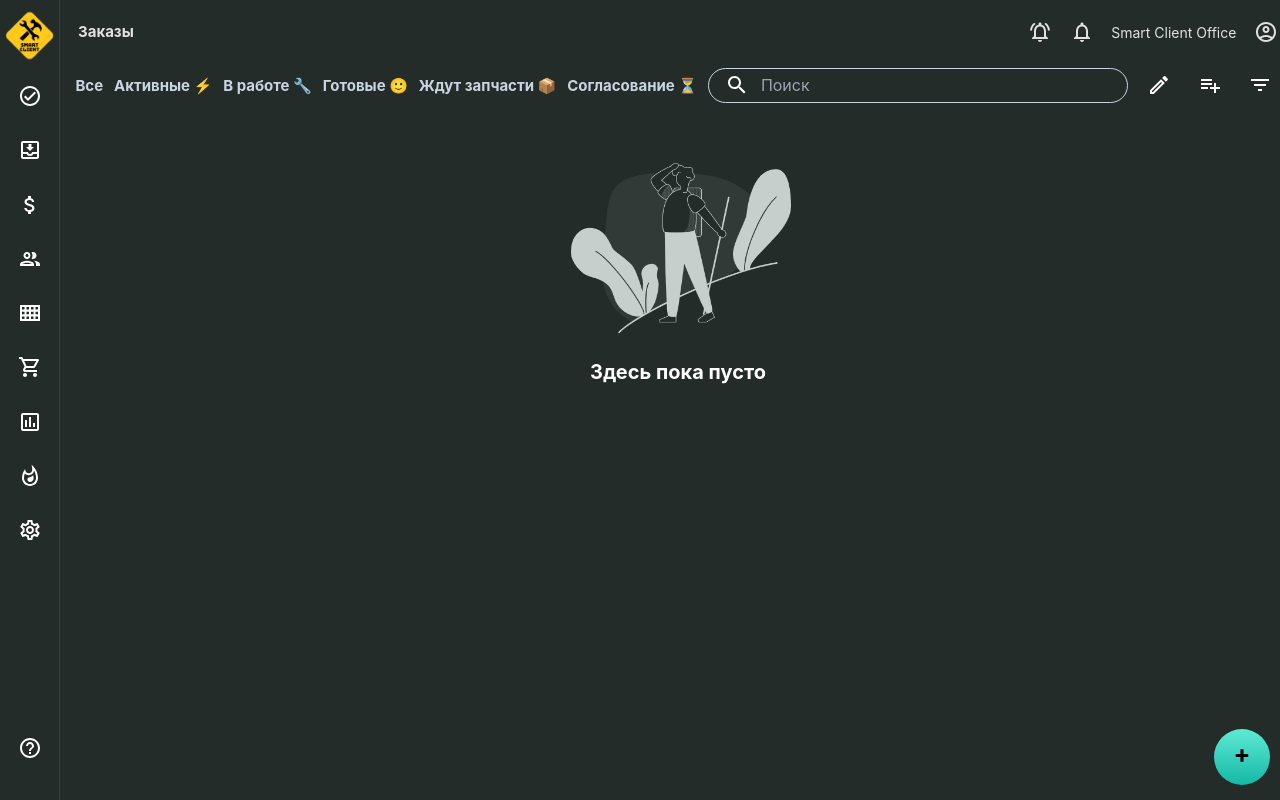
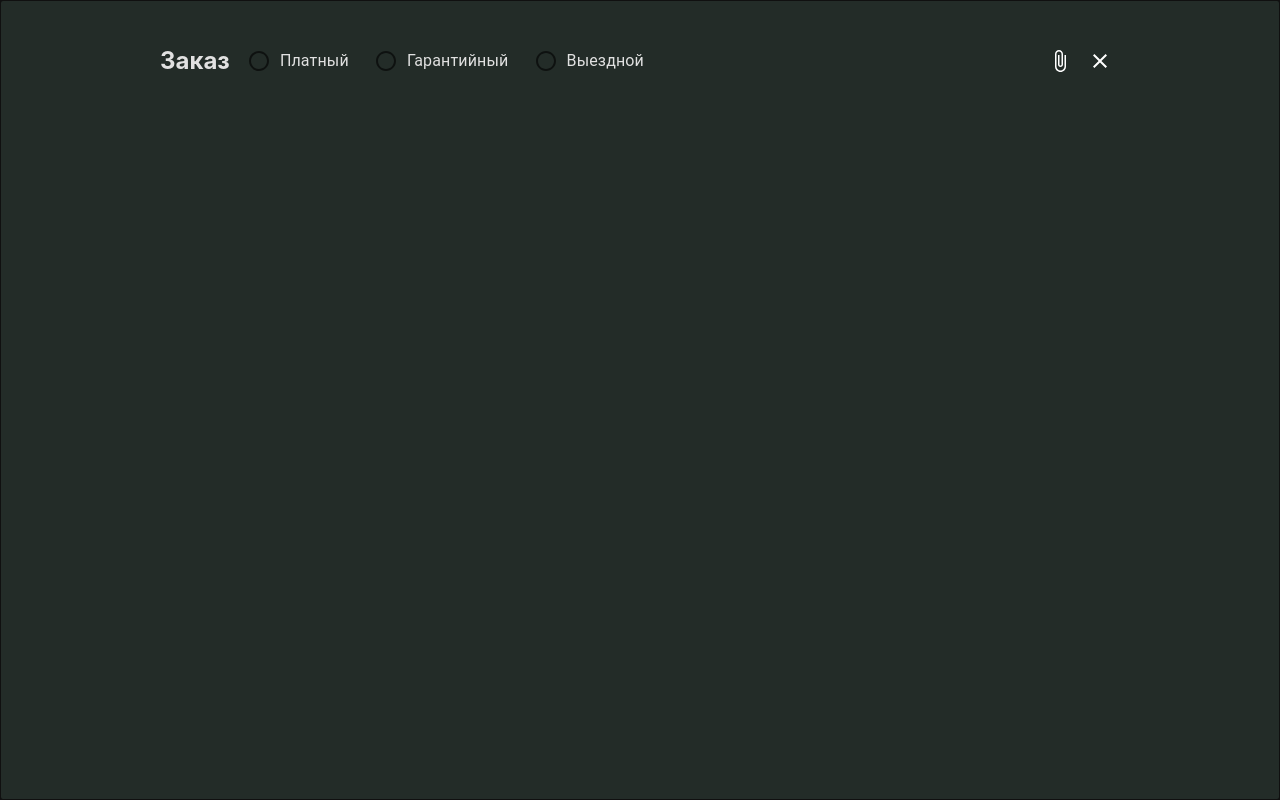
Before and after one commit to dev-tokumei/service_dashboard, a React (Create React App) app: page /order in a window 1280 px wide. Built offline with nearby package versions, Linux system fonts and the light colour scheme.

Commit message:
styling order modal

```diff
--- a/package.json
+++ b/package.json
@@ -49,6 +49,12 @@
     ]
   },
   "devDependencies": {
+    "eslint": "^8.34.0",
+    "eslint-config-standard": "^17.0.0",
+    "eslint-plugin-import": "^2.27.5",
+    "eslint-plugin-n": "^15.6.1",
+    "eslint-plugin-promise": "^6.1.1",
+    "eslint-plugin-react": "^7.32.2",
     "tailwindcss": "^3.2.4"
   }
 }
--- a/src/components/Orders/OrderModal.jsx
+++ b/src/components/Orders/OrderModal.jsx
@@ -1,16 +1,57 @@
-import { IconButton, Modal } from "@mui/material";
+import {
+  FormControlLabel,
+  FormLabel,
+  IconButton,
+  Modal,
+  Radio,
+  RadioGroup,
+} from "@mui/material";
 import React from "react";
 import { useDispatch } from "react-redux";
 import { onClose, onOpen } from "../../store/slices/modalSlice";
 import CloseIcon from "@mui/icons-material/Close";
+import { Input } from "@mui/material";
+import AttachFileIcon from "@mui/icons-material/AttachFile";
 
 const OrderModal = ({ onOpen }) => {
   const dispatch = useDispatch();
   return (
     <Modal open={onOpen} onClose={() => dispatch(onClose())}>
-      <IconButton sx={{ color: "white" }}>
-        <CloseIcon />
-      </IconButton>
+      <div className="flex justify-center items-start bg_color h-full p-10">
+        <div className="w-[960px]">
+          <header className="flex w-full justify-between ">
+            <div className="flex items-center justify-between w-[500px]">
+              <h1 className="font-bold text-2xl mr-2">Заказ</h1>
+              <FormControlLabel
+                value="female"
+                control={<Radio />}
+                label="Платный"
+              />
+              <FormControlLabel
+                value="female"
+                control={<Radio />}
+                label="Гарантийный"
+              />
+              <FormControlLabel
+                value="female"
+                control={<Radio />}
+                label="Выездной"
+              />
+            </div>
+            <div className="flex items-center">
+              <IconButton style={{ color: "white" }}>
+                <AttachFileIcon />
+              </IconButton>
+              <IconButton
+                sx={{ color: "white" }}
+                onClick={() => dispatch(onClose())}
+              >
+                <CloseIcon />
+              </IconButton>
+            </div>
+          </header>
+        </div>
+      </div>
     </Modal>
   );
 };
--- a/src/index.css
+++ b/src/index.css
@@ -57,7 +57,7 @@ button {
 }
 
 .css-1sumxir-MuiFormLabel-root-MuiInputLabel-root {
-  color: rgb(225, 225, 225);
+  color: rgb(225, 225, 225) !important;
 }
 
 .css-nqokmp {
@@ -91,15 +91,6 @@ button {
   border: 1px solid #ccc;
 }
 
-/* .css-1anqmj6-MuiPopper-root-MuiPickersPopper-root {
-  position: absolute;
-  transform: translate3d(380.2px, 83.2px, 0px);
-} */
-
-/* .css-1u3bzj6-MuiFormControl-root-MuiTextField-root {
-  margin-top: 20px !important;
-} */
-
 .css-1jm66jt-MuiClockPicker-root {
   background-color: rgb(67, 81, 75) !important;
   color: #fff !important;
--- a/src/store/slices/modalSlice.js
+++ b/src/store/slices/modalSlice.js
@@ -1,7 +1,7 @@
 import { createSlice } from "@reduxjs/toolkit";
 
 const initialState = {
-  isModal: false,
+  isModal: true,
 };
 
 export const modalSlice = createSlice({
```
Also changed, not shown: .eslintrc.json (added), 1 other file (tests, documents, lock files or other folders).
